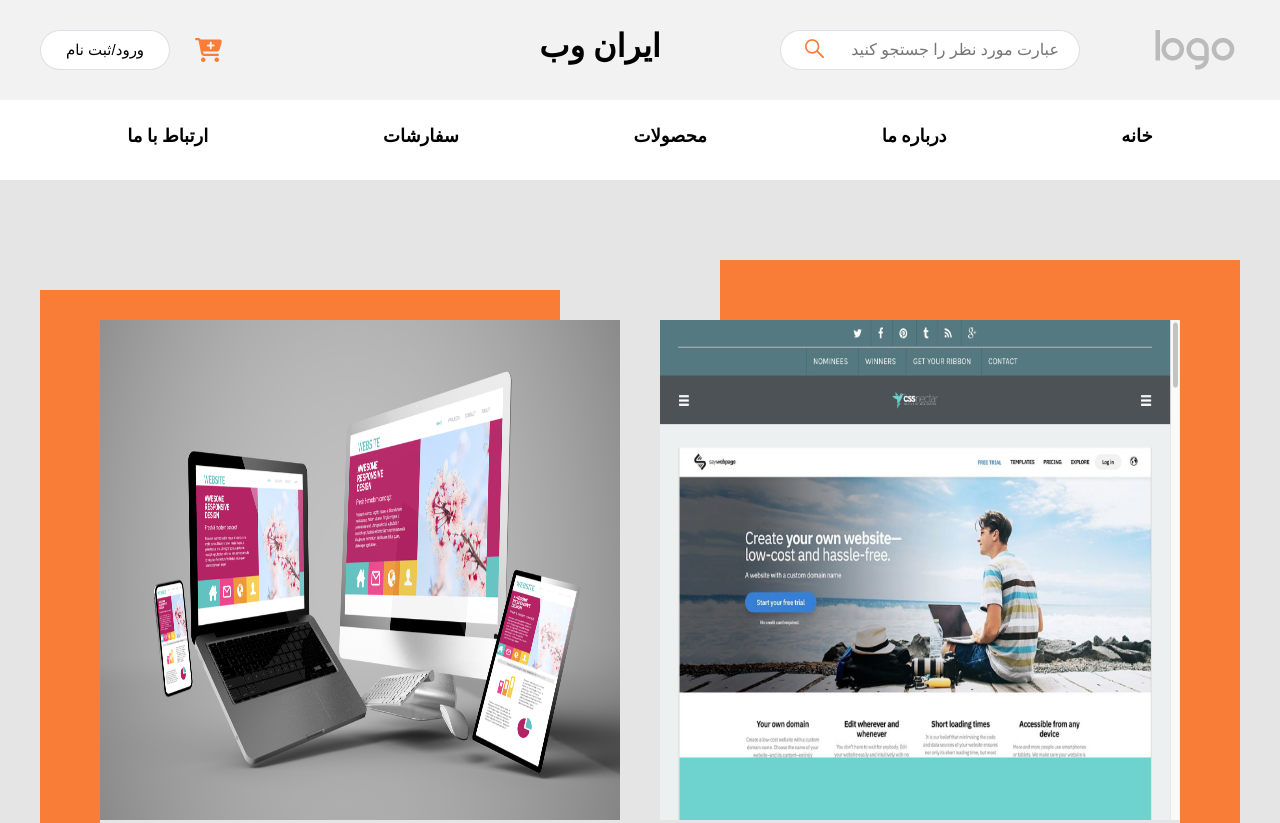
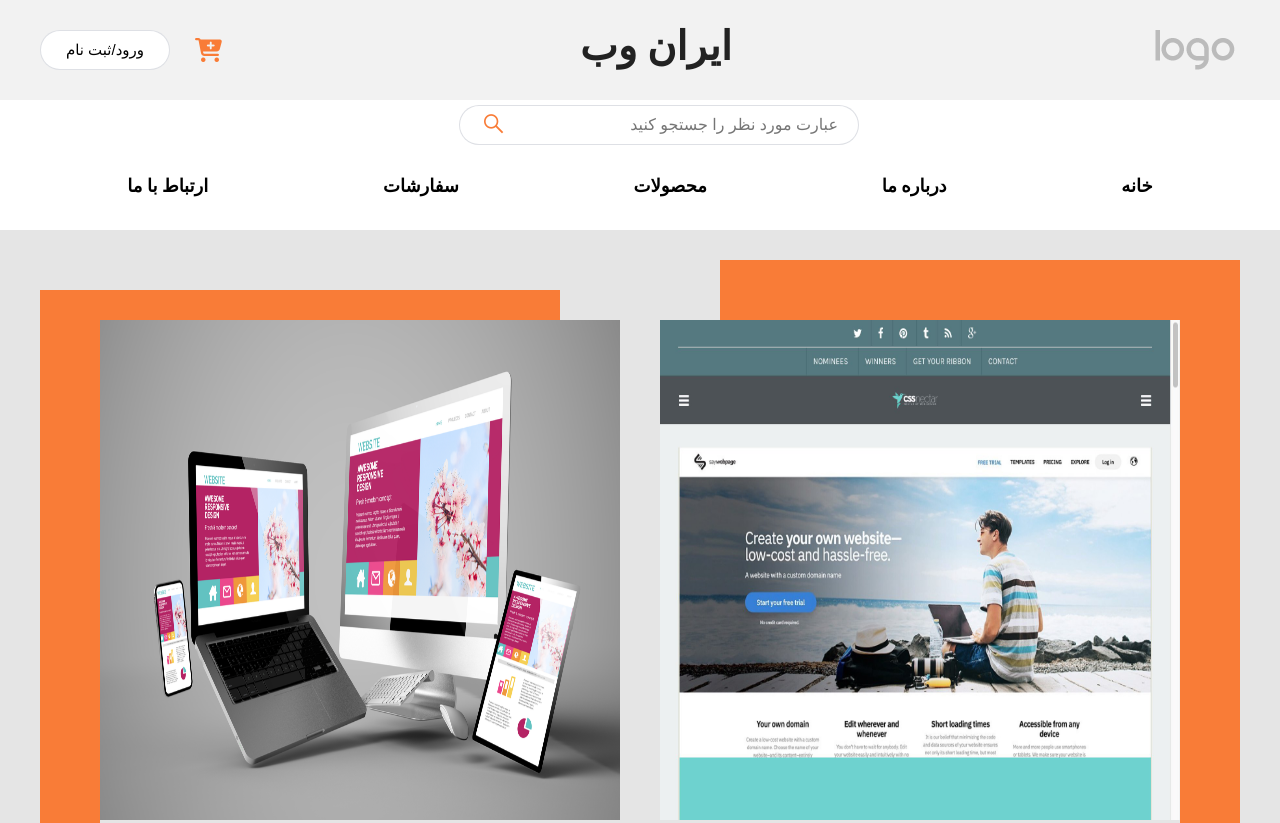
Before and after one commit to Mary8992/sample-website, a plain HTML site: page Html/index.html in a window 1280 px wide. Shown: the top 823 px of the page. Drawn offline with Linux system fonts and the light colour scheme.

Commit message:
search section place changed

```diff
--- a/Css/style.css
+++ b/Css/style.css
@@ -6,7 +6,7 @@
 }
 
 /* header */
-header {
+.header-top {
     background: #f2f2f2;
     width: 100%;
     height: 100px;
@@ -19,7 +19,7 @@ header {
 }
 
 .header-right {
-    width: 35%;
+    width: 55%;
     display: flex;
     justify-content: space-between;
     align-items: center;
@@ -29,45 +29,14 @@ header {
     margin-right:5px;
 }
 
-.header-right .search-btn {
-    width: 300px;
-    height: 40px;
-    border: 1px solid rgba(35, 47, 85, 0.15);
-    padding: 10px 20px;
-    margin: 0 75px;
-    background: #fff;
-    border-radius: 20px;
-    -webkit-border-radius: 20px;
-    -moz-border-radius: 20px;
-    -ms-border-radius: 20px;
-    -o-border-radius: 20px;
-    font-size: 16px;
-}
-
-.header-right .search-btn:focus {
-    outline: none;
-}
-
-form {
-    position: relative;
-}
-
-.header-right .search-icon {
-    position: absolute;
-    top: 18%;
-    left: 100px;
-    cursor: pointer;
-    font-size: 22px;
-    color: #f97c37;
-}
-
 h1 {
     margin: -8px 80px 0 0;
-
+    font-size: 40px;
+    color: #222;
 }
 
 .header-left {
-    width: 35%;
+    width: 45%;
     display: flex;
     justify-content: flex-end;
     align-items: center;
@@ -75,6 +44,7 @@ h1 {
 
 .header-left .shopping-cart {
     margin-left: 25px;
+    cursor: pointer;
 }
 
 .header-left .login-btn {
@@ -94,6 +64,7 @@ h1 {
     -moz-transition: 0.5s;
     -ms-transition: 0.5s;
     -o-transition: 0.5s;
+    cursor: pointer;
 }
 
 .header-left .login-btn:hover {
@@ -104,14 +75,57 @@ h1 {
     border: none;
 }
 
+/*search section*/
+.header-mid {
+    position: absolute;
+    top: 100px;
+    width: 100%;
+    height: 50px;
+    background: #fff;
+}
+
+.header-mid form {
+  position: absolute;
+    top: 5px;
+    left: 30%;
+    margin: auto;
+}
+
+.search-btn {
+    width: 400px;
+    height: 40px;
+    border: 1px solid rgba(35, 47, 85, 0.15);
+    padding: 10px 20px;
+    margin: 0 75px;
+    background: #fff;
+    border-radius: 20px;
+    -webkit-border-radius: 20px;
+    -moz-border-radius: 20px;
+    -ms-border-radius: 20px;
+    -o-border-radius: 20px;
+    font-size: 16px;
+}
+
+.search-btn:focus {
+    outline: none;
+}
+
+.search-icon {
+    position: absolute;
+    top: 18%;
+    left: 100px;
+    cursor: pointer;
+    font-size: 22px;
+    color: #f97c37;
+}
+
 /* nav bar */
-.navBar {
+.header-bottom .navBar {
     width: 100%;
     height: 80px;
     background: #fff;
-    position: block;
     position: absolute;
-    top: 100px;
+    top: 150px;
     left: 0;
     padding: 0 40px;
 }
@@ -143,7 +157,6 @@ h1 {
 /* main */
 main {
     width: 100%;
-    height: 1000vh;
     background: #e5e5e5;
     color: #222;
     padding: 40px;
--- a/Html/index.html
+++ b/Html/index.html
@@ -16,8 +16,26 @@
     <body>
         <!-- header -->
         <header>
+            <div class="header-top">
                 <div class="header-right">
-                <img class="logo" src="../images/default-logo.png" alt="logo" />
+                    <img
+                        class="logo"
+                        src="../images/default-logo.png"
+                        alt="logo"
+                    />
+                    <h1>ایران وب</h1>
+                </div>
+
+                <div class="header-left">
+                    <i
+                        class="fas fa-cart-plus shopping-cart"
+                        style="font-size: 24px; color: #f97c37"
+                    ></i>
+                    <button class="login-btn">ورود/ثبت نام</button>
+                </div>
+            </div>
+            <!-- search section -->
+            <div class="header-mid">
                 <form action="#">
                     <input
                         class="search-btn"
@@ -30,16 +48,8 @@
                     </div>
                 </form>
             </div>
-            <h1>ایران وب</h1>
-            <div class="header-left">
-                <i
-                    class="fas fa-cart-plus shopping-cart"
-                    style="font-size: 24px; color: #f97c37"
-                ></i>
-                <button class="login-btn">ورود/ثبت نام</button>
-            </div>
-        </header>
              <!-- nav bar -->
+            <div class="header-bottom">
                 <nav class="navBar">
                     <ul>
                         <li><a href="">خانه</a></li>
@@ -49,6 +59,8 @@
                         <li><a href="">ارتباط با ما</a></li>
                     </ul>
                 </nav>
+            </div>
+        </header>
 
         <!-- main -->
         <main>
```
Lines whose indentation alone changed are shown as unchanged.
